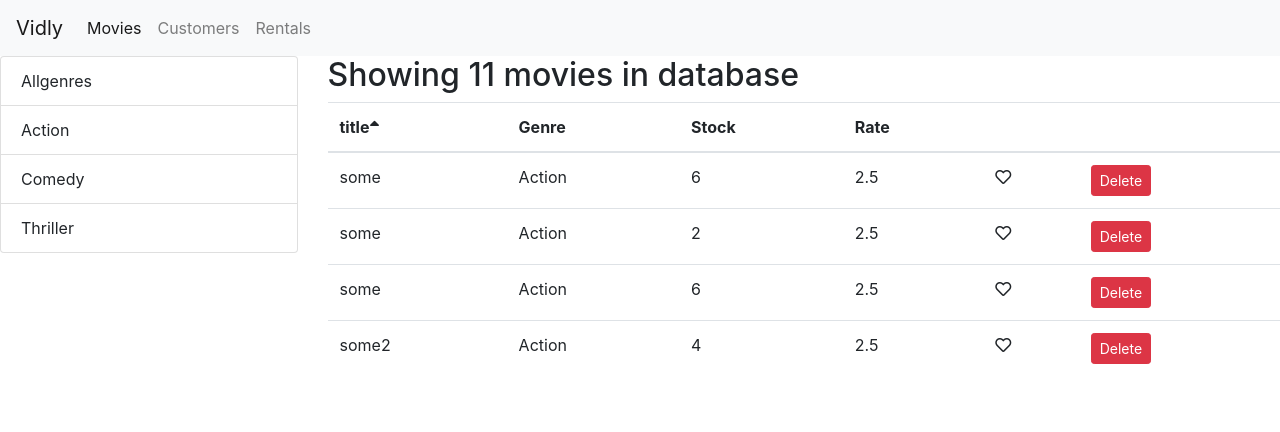
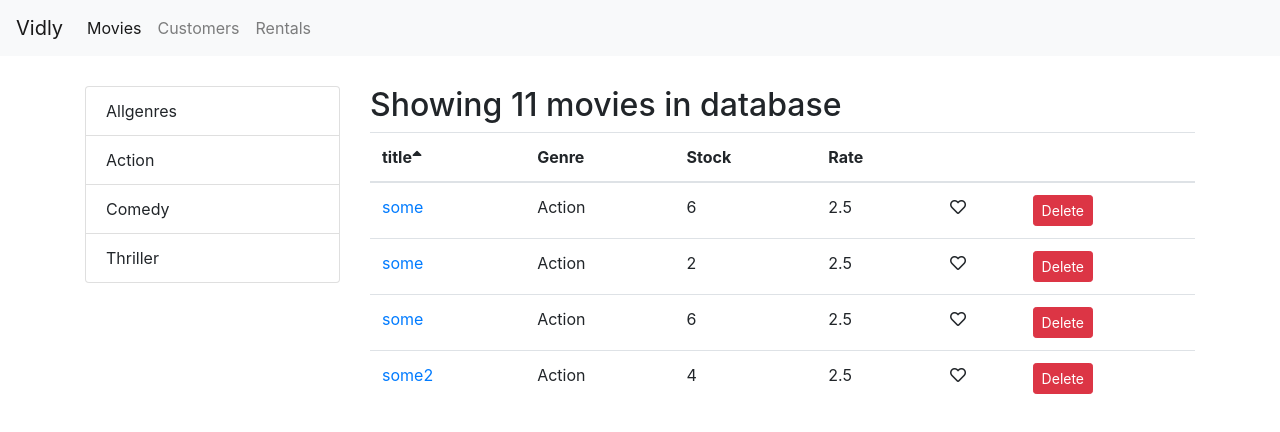
Before and after one commit to jyzgo/MoviesStore, a React (Create React App) app: page /movies in a window 1280 px wide. Shown: the top 432 px of the page. Built offline with nearby package versions, Linux system fonts and the light colour scheme.

Commit message:
add id to the movie

```diff
--- a/src/App.jsx
+++ b/src/App.jsx
@@ -1,5 +1,5 @@
 import React, { Component } from "react";
-import { Switch, Route } from "react-router-dom";
+import { Switch, Route, Redirect } from "react-router-dom";
 import Customers from "./components/customers";
 import Rentals from "./components/rentals";
 import NavbarMovie from "./components/NavbarMovie";
@@ -10,12 +10,14 @@ class App extends Component {
     return (
       <div>
         <NavbarMovie />
-        <Switch>
-          <Route path="/movies" component={Movies} />
-          <Route path="/customers" component={Customers} />
-          <Route path="/rentals" component={Rentals} />
-          <Route path="/" compnent={Movies} />
-        </Switch>
+        <main className="container">
+          <Switch>
+            <Route path="/movies" component={Movies} />
+            <Route path="/customers" component={Customers} />
+            <Route path="/rentals" component={Rentals} />
+            <Redirect from="/" to="/movies" />
+          </Switch>
+        </main>
         {/* <Movies /> */}
       </div>
     );
--- a/src/components/MovieTable.jsx
+++ b/src/components/MovieTable.jsx
@@ -2,10 +2,15 @@ import React, { Component } from "react";
 import Like from "./common/like";
 import TableHeader from "./common/tableHeader";
 import TableBody from "./common/tableBody";
+import { Link } from "react-router-dom";
 class MovieTable extends Component {
   state = {};
   columns = [
-    { path: "title", title: "title" },
+    {
+      path: "title",
+      title: "title",
+      content: movie => <Link to={`/movies/${movie._id}`}>{movie.title}</Link>
+    },
     { path: "genre.name", title: "Genre" },
     { path: "numberInstock", title: "Stock" },
     { path: "dailyRentalRate", title: "Rate" },
--- a/src/index.css
+++ b/src/index.css
@@ -1,5 +1,6 @@
 body {
   margin: 0;
+  margin-left: 30;
   padding: 0;
   font-family: -apple-system, BlinkMacSystemFont, "Segoe UI", "Roboto", "Oxygen",
     "Ubuntu", "Cantarell", "Fira Sans", "Droid Sans", "Helvetica Neue",
@@ -16,3 +17,7 @@ code {
 .clickable {
   cursor: pointer;
 }
+
+.navbar {
+  margin-bottom: 30px;
+}
```
